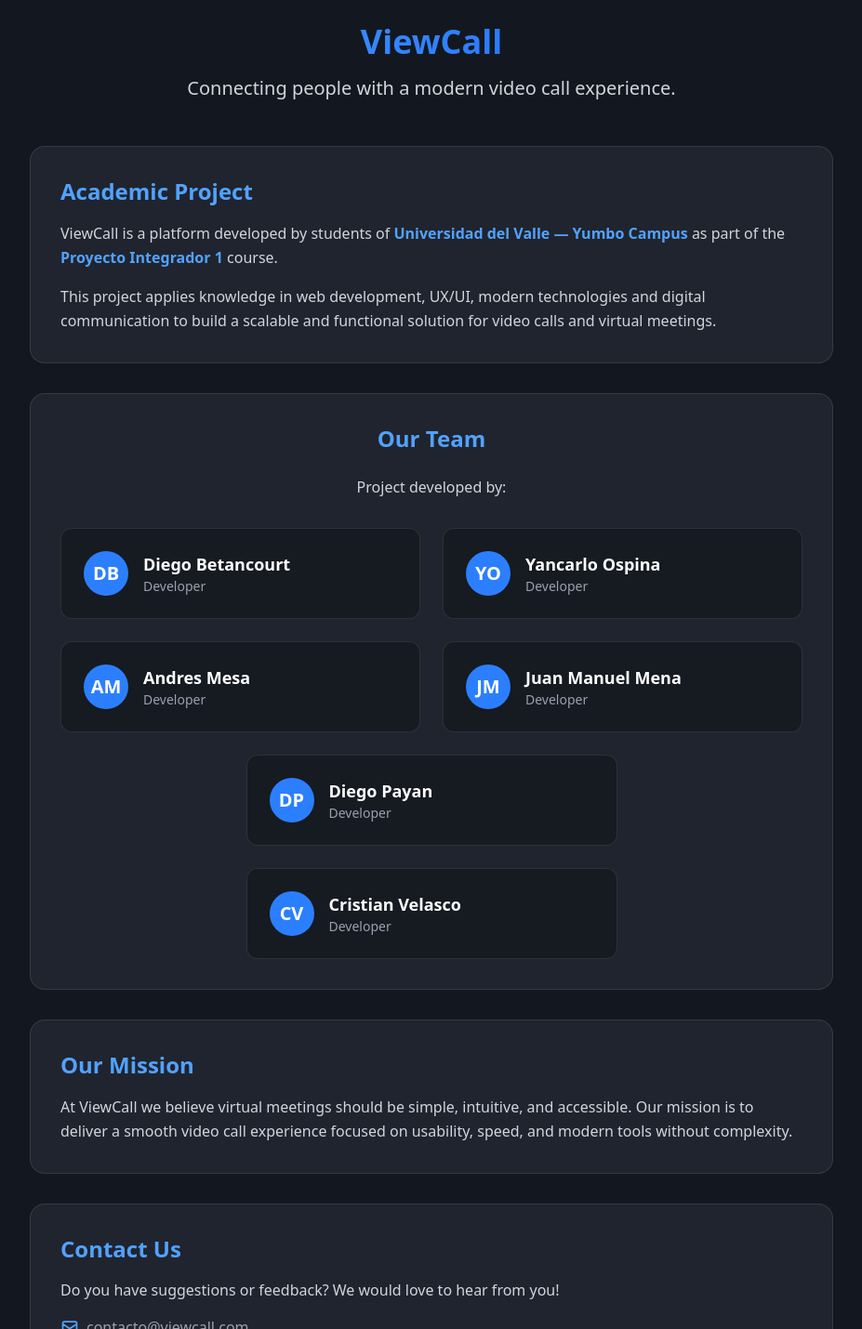
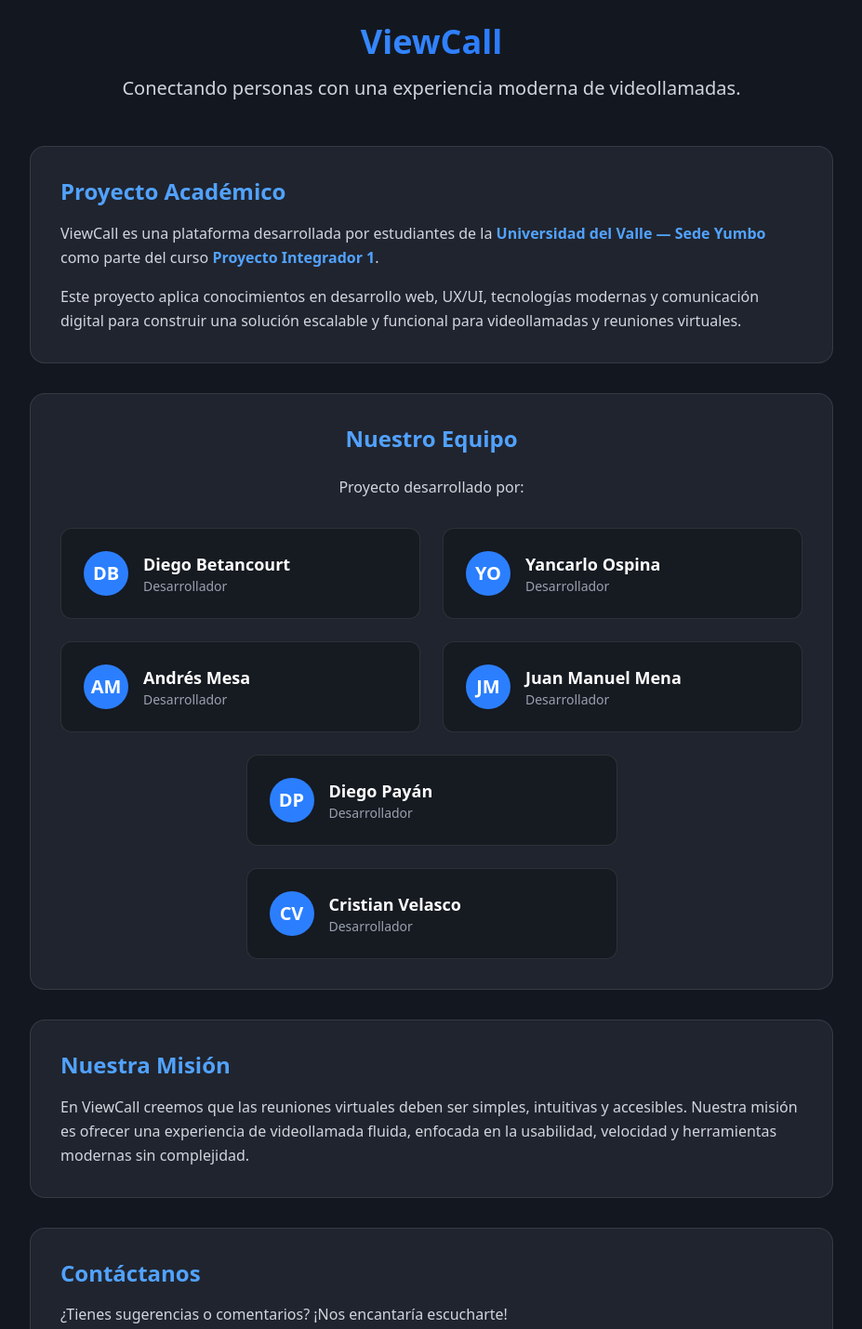
Before and after one commit to iArk21/viewcall-frontend, a React (Vite) app: page /about in a window 1280 px wide. Shown: the part 240-1670 px from the top of the page at 93% size, without its empty margins (176-1103 px from the left). Built offline with nearby package versions, Linux system fonts and the light colour scheme; no server answers.

Commit message:
se genero cursor-pointer a botones

```diff
--- a/src/components/meeting/ChatPanel.tsx
+++ b/src/components/meeting/ChatPanel.tsx
@@ -101,7 +101,7 @@
           className="flex-1 bg-[#161A21] px-3 py-2 rounded-lg"
           onKeyDown={(e) => e.key === "Enter" && send()}
         />
-        <button onClick={send} className="bg-blue-600 p-2 rounded-lg">
+        <button onClick={send} className="bg-blue-600 p-2 rounded-lg cursor-pointer">
           <SendHorizontal />
         </button>
       </div>
--- a/src/pages/about.tsx
+++ b/src/pages/about.tsx
@@ -4,17 +4,17 @@
 /**
  * About component
  *
- * Displays information about the ViewCall project, including:
- * - Project description
- * - Team members
- * - Mission
- * - Contact information
+ * Muestra información del proyecto ViewCall, incluyendo:
+ * - Descripción del proyecto
+ * - Integrantes del equipo
+ * - Misión
+ * - Información de contacto
  *
- * This page is part of the academic project "Proyecto Integrador 1"
- * for Universidad del Valle — Sede Yumbo.
+ * Esta página hace parte del proyecto académico "Proyecto Integrador 1"
+ * para la Universidad del Valle — Sede Yumbo.
  *
  * @component
- * @returns {JSX.Element} The rendered About page
+ * @returns {JSX.Element} Página About renderizada
  */
 const About: React.FC = () => {
   const navigate = useNavigate();
@@ -29,8 +29,8 @@
           {/* Back button */}
           <button
             onClick={() => navigate(-1)}
-            className="text-gray-400 hover:text-white transition-colors mr-4"
-            aria-label="Go back"
+            className="text-gray-400 hover:text-white transition-colors mr-4 cursor-pointer"
+            aria-label="Regresar"
           >
             <svg
               xmlns="http://www.w3.org/2000/svg"
@@ -68,40 +68,40 @@
           </h2>
 
           <p className="text-xl text-gray-300">
-            Connecting people with a modern video call experience.
+            Conectando personas con una experiencia moderna de videollamadas.
           </p>
         </div>
 
         {/* Academic project description */}
         <section className="bg-[#20242E] rounded-2xl p-8 mb-8 border border-white/10">
           <h3 className="text-2xl font-bold mb-4 text-blue-400">
-            Academic Project
+            Proyecto Académico
           </h3>
 
           <p className="text-gray-300 leading-relaxed mb-4">
-            ViewCall is a platform developed by students of{" "}
+            ViewCall es una plataforma desarrollada por estudiantes de la{" "}
             <span className="text-blue-400 font-semibold">
-              Universidad del Valle — Yumbo Campus
+              Universidad del Valle — Sede Yumbo
             </span>{" "}
-            as part of the{" "}
-            <span className="text-blue-400 font-semibold">Proyecto Integrador 1</span> course.
+            como parte del curso{" "}
+            <span className="text-blue-400 font-semibold">Proyecto Integrador 1</span>.
           </p>
 
           <p className="text-gray-300 leading-relaxed">
-            This project applies knowledge in web development, UX/UI,
-            modern technologies and digital communication to build a scalable
-            and functional solution for video calls and virtual meetings.
+            Este proyecto aplica conocimientos en desarrollo web, UX/UI,
+            tecnologías modernas y comunicación digital para construir una
+            solución escalable y funcional para videollamadas y reuniones virtuales.
           </p>
         </section>
 
         {/* Team section */}
         <section className="bg-[#20242E] rounded-2xl p-8 mb-8 border border-white/10">
           <h3 className="text-2xl font-bold mb-6 text-blue-400 text-center">
-            Our Team
+            Nuestro Equipo
           </h3>
 
           <p className="text-gray-300 text-center mb-8">
-            Project developed by:
+            Proyecto desarrollado por:
           </p>
 
           <div className="grid md:grid-cols-2 gap-6">
@@ -114,7 +114,7 @@
                 </div>
                 <div>
                   <h4 className="font-bold text-lg">Diego Betancourt</h4>
-                  <p className="text-gray-400 text-sm">Developer</p>
+                  <p className="text-gray-400 text-sm">Desarrollador</p>
                 </div>
               </div>
             </div>
@@ -127,7 +127,7 @@
                 </div>
                 <div>
                   <h4 className="font-bold text-lg">Yancarlo Ospina</h4>
-                  <p className="text-gray-400 text-sm">Developer</p>
+                  <p className="text-gray-400 text-sm">Desarrollador</p>
                 </div>
               </div>
             </div>
@@ -139,8 +139,8 @@
                   AM
                 </div>
                 <div>
-                  <h4 className="font-bold text-lg">Andres Mesa</h4>
-                  <p className="text-gray-400 text-sm">Developer</p>
+                  <h4 className="font-bold text-lg">Andrés Mesa</h4>
+                  <p className="text-gray-400 text-sm">Desarrollador</p>
                 </div>
               </div>
             </div>
@@ -153,7 +153,7 @@
                 </div>
                 <div>
                   <h4 className="font-bold text-lg">Juan Manuel Mena</h4>
-                  <p className="text-gray-400 text-sm">Developer</p>
+                  <p className="text-gray-400 text-sm">Desarrollador</p>
                 </div>
               </div>
             </div>
@@ -165,8 +165,8 @@
                   DP
                 </div>
                 <div>
-                  <h4 className="font-bold text-lg">Diego Payan</h4>
-                  <p className="text-gray-400 text-sm">Developer</p>
+                  <h4 className="font-bold text-lg">Diego Payán</h4>
+                  <p className="text-gray-400 text-sm">Desarrollador</p>
                 </div>
               </div>
             </div>
@@ -179,7 +179,7 @@
                 </div>
                 <div>
                   <h4 className="font-bold text-lg">Cristian Velasco</h4>
-                  <p className="text-gray-400 text-sm">Developer</p>
+                  <p className="text-gray-400 text-sm">Desarrollador</p>
                 </div>
               </div>
             </div>
@@ -190,25 +190,25 @@
         {/* Mission */}
         <section className="bg-[#20242E] rounded-2xl p-8 mb-8 border border-white/10">
           <h3 className="text-2xl font-bold mb-4 text-blue-400">
-            Our Mission
+            Nuestra Misión
           </h3>
 
           <p className="text-gray-300 leading-relaxed">
-            At ViewCall we believe virtual meetings should be simple, intuitive,
-            and accessible. Our mission is to deliver a smooth video call
-            experience focused on usability, speed, and modern tools without
-            complexity.
+            En ViewCall creemos que las reuniones virtuales deben ser simples,
+            intuitivas y accesibles. Nuestra misión es ofrecer una experiencia
+            de videollamada fluida, enfocada en la usabilidad, velocidad y
+            herramientas modernas sin complejidad.
           </p>
         </section>
 
         {/* Contact */}
         <section className="bg-[#20242E] rounded-2xl p-8 border border-white/10">
           <h3 className="text-2xl font-bold mb-4 text-blue-400">
-            Contact Us
+            Contáctanos
           </h3>
 
           <p className="text-gray-300 mb-4">
-            Do you have suggestions or feedback? We would love to hear from you!
+            ¿Tienes sugerencias o comentarios? ¡Nos encantaría escucharte!
           </p>
 
           <div className="space-y-2 text-gray-400">
--- a/src/pages/createMeeting.tsx
+++ b/src/pages/createMeeting.tsx
@@ -47,7 +47,7 @@
         {/* Botón de volver */}
         <button
           onClick={() => navigate("/home")}
-          className="absolute top-5 left-5 p-2 bg-gray-200 hover:bg-gray-300 rounded-full transition"
+          className="absolute top-5 left-5 p-2 bg-gray-200 hover:bg-gray-300 rounded-full transition cursor-pointer"
         >
           <ArrowLeft size={20} />
         </button>
@@ -81,14 +81,14 @@
           {/* Crear reunión */}
           <button
             onClick={handleCreateMeeting}
-            className="w-full py-3 mt-3 bg-blue-600 hover:bg-blue-700 text-white rounded-lg font-semibold transition"
+            className="w-full py-3 mt-3 bg-blue-600 hover:bg-blue-700 text-white rounded-lg font-semibold transition cursor-pointer"
           >
             Crear Reunión
           </button>
 
           {/* Código generado */}
           {generatedCode && (
-            <div className="mt-4 text-center text-black bg-gray-100 rounded-lg p-3 font-semibold shadow-md">
+            <div className="mt-4 text-center text-black bg-gray-100 rounded-lg p-3 font-semibold shadow-md cursor-pointer">
               Código de reunión: <span>{generatedCode}</span>
             </div>
           )}
--- a/src/pages/meetingRoom.tsx
+++ b/src/pages/meetingRoom.tsx
@@ -36,7 +36,7 @@
             navigator.clipboard.writeText(roomId || "");
             alert("Código copiado al portapapeles ✓");
           }}
-          className="px-4 py-2 bg-black text-white rounded-lg hover:bg-gray-800 transition"
+          className="px-4 py-2 bg-black text-white rounded-lg hover:bg-gray-800 transition cursor-pointer"
         >
           Copiar código
         </button>
--- a/src/pages/profile.tsx
+++ b/src/pages/profile.tsx
@@ -245,7 +245,7 @@
           {/* Back button */}
           <button
             onClick={() => navigate("/home")}
-            className="flex items-center gap-2 text-gray-400 hover:text-red-500 transition mb-6 font-medium"
+            className="flex items-center gap-2 text-gray-400 hover:text-red-500 transition mb-6 font-medium cursor-pointer"
             aria-label="Volver al inicio"
           >
             <ArrowLeft size={20} />
@@ -463,14 +463,14 @@
           <div className="flex flex-col gap-3">
             <button
               onClick={handleSave}
-              className="w-full py-3 mt-2 bg-blue-700 hover:bg-blue-800 transition text-white rounded-lg font-semibold"
+              className="w-full py-3 mt-2 bg-blue-700 hover:bg-blue-800 transition text-white rounded-lg font-semibold cursor-pointer"
             >
               Guardar cambios
             </button>
 
             <button
               onClick={handleDelete}
-              className="w-full py-3 bg-red-700 hover:bg-red-600 text-white rounded-xl font-semibold transition shadow-md"
+              className="w-full py-3 bg-red-700 hover:bg-red-600 text-white rounded-xl font-semibold transition shadow-md cursor-pointer"
             >
               Eliminar cuenta
             </button>
```
Also changed, not shown: src/components/Navbar.tsx (+14 -11 lines), src/components/meeting/ControlBar.tsx (+8 -14 lines), src/pages/home.tsx (+29 -59 lines).
